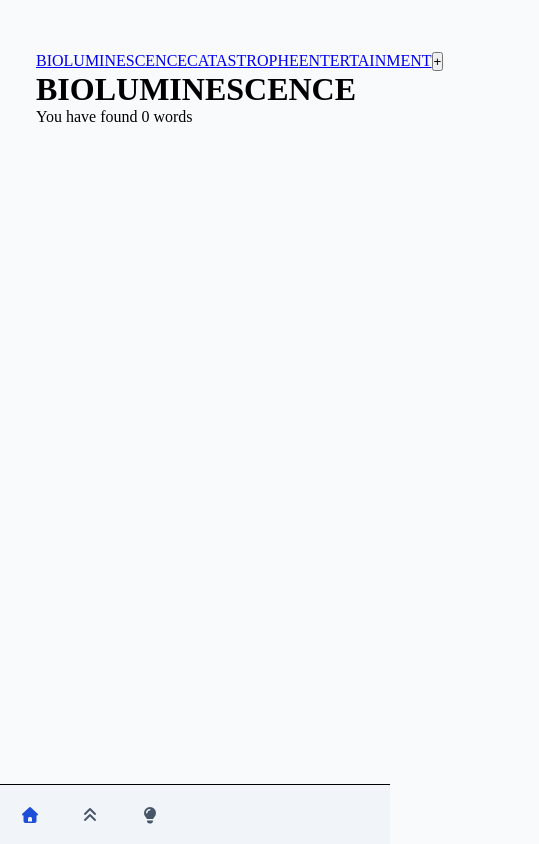
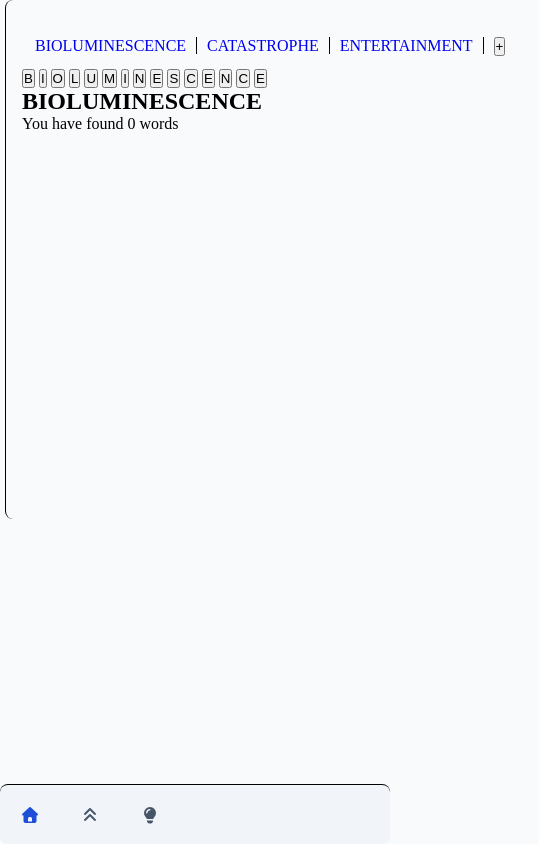
Before and after one commit to AlphaDwastaken/WordsInWord-project, a plain HTML site: page index.html in a window 390 px wide. Shown: the whole page, 539 px wide, since content can reach past the window. Drawn offline with Linux system fonts and the light colour scheme.

Commit message:
More phone accessibility & tab nav design

```diff
--- a/index.html
+++ b/index.html
@@ -40,21 +40,38 @@
     </nav>
     <!-- Right main content-->
     <main>
-        <header>
-            <nav>
-                <ul id="tabs">
-                    <li><a href="bioluminescence.html">BIOLUMINESCENCE</a></li>
+        <nav id="tabs">
+            <ul>
+                <li class="active"><a href="bioluminescence.html">BIOLUMINESCENCE</a></li>
                 <li><a href="catastrophe.html">CATASTROPHE</a></li>
                 <li><a href="entertainment.html">ENTERTAINMENT</a></li>
                 <li><button id="addBtn">+</button></li>
             </ul>
         </nav>
-        </header>
+        <section id="content">
+            <div id="letters">
+                <button type="button" class="letter-btn" value="B">B</button>
+                <button type="button" class="letter-btn" value="I">I</button>
+                <button type="button" class="letter-btn" value="O">O</button>
+                <button type="button" class="letter-btn" value="L">L</button>
+                <button type="button" class="letter-btn" value="U">U</button>
+                <button type="button" class="letter-btn" value="M">M</button>
+                <button type="button" class="letter-btn" value="I">I</button>
+                <button type="button" class="letter-btn" value="N">N</button>
+                <button type="button" class="letter-btn" value="E">E</button>
+                <button type="button" class="letter-btn" value="S">S</button>
+                <button type="button" class="letter-btn" value="C">C</button>
+                <button type="button" class="letter-btn" value="E">E</button>
+                <button type="button" class="letter-btn" value="N">N</button>
+                <button type="button" class="letter-btn" value="C">C</button>
+                <button type="button" class="letter-btn" value="E">E</button>
+            </div>
             <h1>BIOLUMINESCENCE</h1>
             <div class="words-box">
                 <p>You have found <span id="wordCount">0</span> words</p>
                 <div id="wordDisplay" class="word-display"></div>
             </div>
+        </section>
     </main>
     <footer></footer>
 </body>
--- a/script.js
+++ b/script.js
@@ -9,6 +9,14 @@ const toggleBtn = document.getElementById("toggle-btn");
 const sidebar = document.getElementById('sidebar');
 let sidebarOpen = true;
 const mediaQuery = window.matchMedia('(max-width: 800px)');
+//mobile button accessibility
+const buttons = document.querySelectorAll('.letter-btn');
+
+buttons.forEach((btn) => {
+    btn.addEventListener('click', () => {
+        console.log('User selected', btn.value)
+    })
+})
 
 function toggleSidebar() {
     sidebarOpen = !sidebarOpen;
@@ -36,6 +44,7 @@ handleScreenChange(mediaQuery);
 // Checks if its an actual word from dictionary api using api entries
 async function checkWord(word) {
     const url = `https://freedictionaryapi.com/api/v1/entries/en/${word}`;
+    //exception handling
     try {
         const response = await fetch(url);
         if (response.status === 404) {
@@ -62,20 +71,20 @@ async function checkWord(word) {
 async function submitWord() {
     const word = currentGuess.toLowerCase();
     if (word.length < 3) {
-        alert("Too short");
+        console.log("Too short");
         currentGuess = "";
         display.textContent = currentGuess;
     } else {
-        if (await checkWord(word) === true) {
+        if (word == "") {
+            console.log("No word given")
+            currentGuess = "";
+            display.textContent = currentGuess;
+        } else if (await checkWord(word) === true) {
             currentGuess = "";
             display.textContent = currentGuess;
             //add word
-        } else if (word == "") {
-            console.log("No word given")
-            currentGuess = "";
-            display.textContent = currentGuess;
         } else {
-            alert("Not a word")
+            console.log("Not a word")
             currentGuess = "";
             display.textContent = currentGuess;
         }
--- a/style.css
+++ b/style.css
@@ -24,7 +24,7 @@ body {
     padding: 5px .85em;
     background-color: #F1F5F9;
     border-right: 1px solid black;
-
+    border-radius: .5em;
     position: sticky;
     top: 0;
     align-self: start;
@@ -100,8 +100,10 @@ ul {
 }
 
 main {
-    padding: min(20px, 7%);
-    margin: 20px;
+    padding: 0;
+    margin: 0 5px;
+    border-left: 1px solid black;
+    border-radius: .5em;
 }
 
 .words-box {
@@ -112,11 +114,30 @@ main {
 }
 
 #tabs {
+    padding: .5em;
+    padding-top: 0;
+}
+
+#tabs ul {
     display: grid;
+    position: relative;
     grid-auto-flow: column;
-    grid-template-columns: repeat(4, 1fr);
     overflow-x: auto;
+    justify-content: start;
 }
+
+#tabs ul li {
+    padding: 5px;
+}
+
+#tabs ul li a {
+    white-space: nowrap;
+    text-decoration: none;
+    border-right: 1.5px solid black;
+
+    padding-right: 10px;
+}
+
 @media(max-width: 800px) {
     body {
         grid-template-columns: 1fr;
```
Lines whose indentation alone changed are shown as unchanged.
